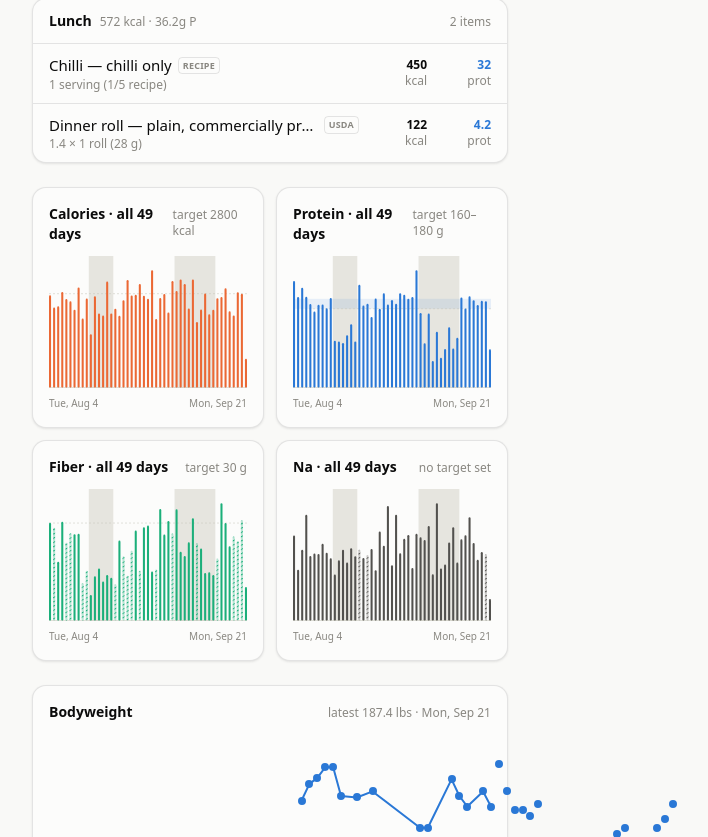
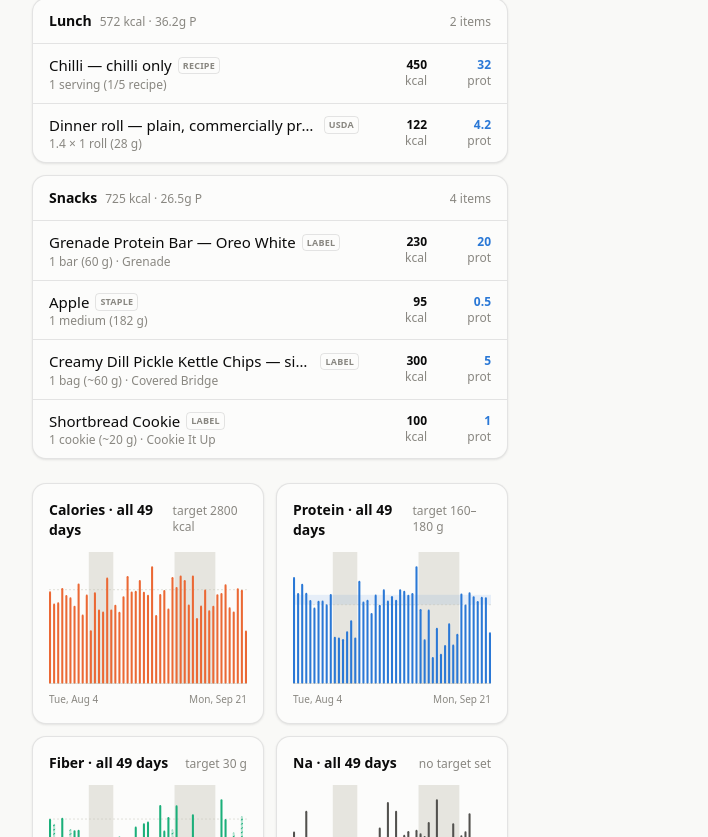
Before and after one commit to soldoutbudokan/Health, a Next.js app: page /Health/ in a window 1280 px wide. Shown: the part 1263-2100 px from the top of the page, without its empty margins (120-828 px from the left). Built offline with nearby package versions, Linux system fonts and the light colour scheme.

Commit message:
Log four Sep 21 snacks, and add the dill chips and the shortbread to the catalog

```diff
--- a/src/data/staples.ts
+++ b/src/data/staples.ts
@@ -1159,4 +1159,27 @@ export const STAPLE_FOODS: Food[] = [
     note: "ONLY THE CALORIE FIGURE IS READ \u2014 90 for the bag, off the wrapper on September 18, 2026. fromfarmtotable.ca, the brand\u0027s own 23 g nutrition sheet and every retailer listing were blocked at the network egress proxy, so everything else is a reconstruction built to that 90 and should be read as one. Search summaries put this flavour at 70 kcal and the Butter & Salt at 90; the wrapper wins and 70 is the figure to doubt, because 23 g of bare popped corn is already about 89 kcal and a seasoned bag cannot come in under it. Composition taken as roughly 19 g popped corn, 2 g canola oil and 2 g cheese seasoning, then scaled to the 90 \u2014 Atwater lands at 91, which is the reconstruction\u0027s own arithmetic rather than corroboration. Sodium ~190 mg is the least supported line, band 130\u2013260, since all of it sits in the seasoning and none of it was read; the 23 g bag size is the brand\u0027s only single-serve and is the one input two independent searches agree on. At 2.5 g of protein per 90 kcal this is a fibre-and-salt snack, not a protein item.",
     tags: ["popcorn", "white cheddar", "cheddar", "from farm to table", "farm to table", "snack", "packaged"],
   },
+  {
+    id: "pkg-covered-bridge-creamy-dill-60g",
+    name: "Creamy Dill Pickle Kettle Chips",
+    variant: "single-serve bag",
+    brand: "Covered Bridge",
+    source: "packaged",
+    per: "1 bag (~60 g)",
+    gramsPerServing: 60,
+    macros: { calories: 300, protein: 5, carbs: 35, fat: 15, fiber: 3.3, sugar: 2, sodium: 385 },
+    note: "NO WRAPPER WAS READ FOR THIS FLAVOUR \u2014 the figures are the one Covered Bridge panel that has ever been reachable from here, a 36 g single-serve at 180 kcal, 3 g protein, 21 g carbs, 9 g fat, 2 g fibre and 230 mg sodium, scaled by weight to the 60 g bag on September 21, 2026; coveredbridgechips.com and the retailer listings were blocked at the egress proxy again. Read calories as 288\u2013310, because 300 sits between two independent figures rather than resting on one: a third-party 50 g listing scales to 288, and the sour-cream wrapper photographed on September 17 read 310. Sodium is the least supported line and the one most likely to move by flavour, band 300\u2013500 \u2014 the ingredient list runs vinegar powder, whey, sea salt, cane sugar, citric acid, onion powder and dill weed, which salts harder than a plain chip; the 2 g of sugar is that cane sugar and is estimated, band 1\u20133. At 5 g of protein per 300 kcal this is the same 60-to-1 snack its sour-cream sibling is.",
+    tags: ["chips", "potato chips", "kettle chips", "dill", "dill pickle", "creamy dill", "covered bridge", "snack", "packaged"],
+  },
+  {
+    id: "pkg-cookie-it-up-shortbread",
+    name: "Shortbread Cookie",
+    brand: "Cookie It Up",
+    source: "packaged",
+    per: "1 cookie (~20 g)",
+    gramsPerServing: 20,
+    macros: { calories: 100, protein: 1, carbs: 11, fat: 5.7, fiber: 0.3, sugar: 3.3, sodium: 75 },
+    note: "THE 100 KCAL IS THE READ FIGURE, stated off the package on September 21, 2026, and everything else is built to it. Cookie It Up\u0027s own panels were blocked at the egress proxy, but search summaries of their chocolate shortbread put one cookie at 90 kcal with 1 g protein, 10 g carbs and 6 g fat, which is the butter-forward shape this is scaled to. The split itself comes from shortbread\u0027s classic 1:2:3 of sugar, butter and flour at a ~20 g cookie \u2014 about 3.3 g sugar, 5.7 g of butter fat and 10 g of flour \u2014 and Atwater lands at 99 against the stated 100, which is the construction\u0027s own arithmetic rather than corroboration. Sodium is the softest line at 75 mg, band 50\u2013110, since it is salted butter plus a pinch and none of it was read; fibre at 0.3 g is refined flour and is a floor. COOKIE WEIGHT IS THE OTHER VARIABLE and should log through the servings multiplier rather than by editing this row.",
+    tags: ["cookie", "shortbread", "butter", "cookie it up", "bakery", "snack", "dessert"],
+  },
 ];
```
Also changed, not shown: data/log.csv.
